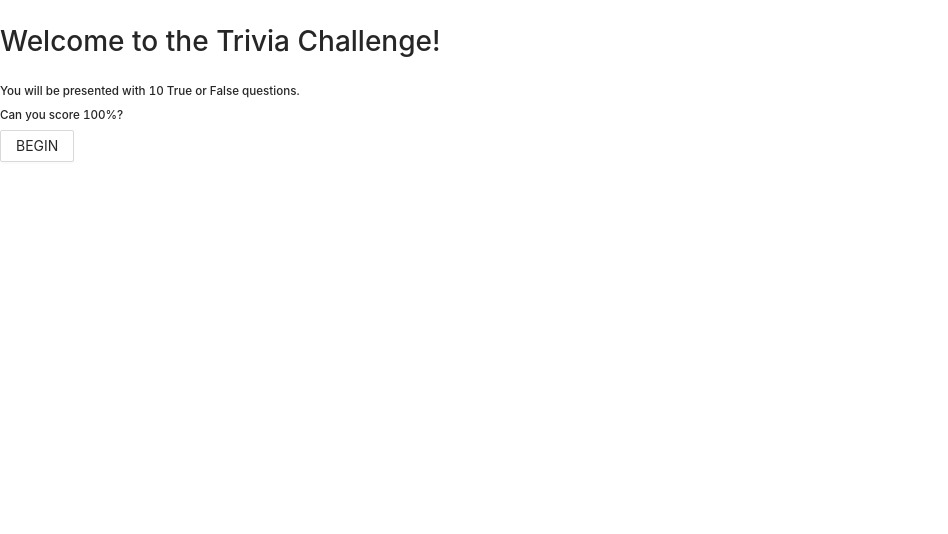
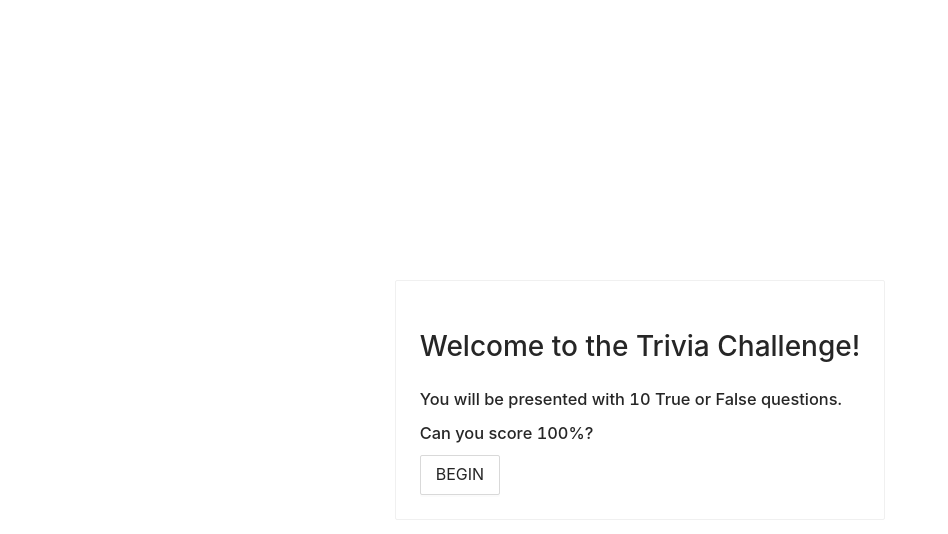
Before and after one commit to pumanitro/G2i---Trivia-Game-Coding-Challenge, a React (Create React App) app: page / in a window 1280 px wide. Shown: the top 534 px of the page, without its empty margins (0-948 px from the left). Built offline with nearby package versions, Linux system fonts and the light colour scheme; no server answers.

Commit message:
Added App wrapper and escaped Questions string.

```diff
--- a/package.json
+++ b/package.json
@@ -4,9 +4,11 @@
   "private": true,
   "dependencies": {
     "@reduxjs/toolkit": "^1.5.0",
+    "@types/he": "^1.1.1",
     "antd": "^4.9.1",
     "axios": "^0.19.0",
     "graphql": "^14.5.8",
+    "he": "^1.2.0",
     "i18next": "^19.0.0",
     "i18next-browser-languagedetector": "^4.0.1",
     "react": "^16.11.0",
--- a/src/App.tsx
+++ b/src/App.tsx
@@ -9,6 +9,7 @@ import { ErrorHandler } from './global/ErrorHandler/ErrorHandler';
 import { AppRouter } from './global/AppRouter/AppRouter';
 import { ReactQueryCacheConfig } from './global/ReactQueryCacheConfig/ReactQueryCacheConfig';
 import { Redux } from 'global/Redux/Redux';
+import { AppWrapper } from 'global/AppWrapper/AppWrapper';
 
 const App: FunctionComponent = () => (
   <Redux>
@@ -18,7 +19,9 @@ const App: FunctionComponent = () => (
           <ReactQueryDevtools initialIsOpen />
           <GlobalStyles />
           <ErrorHandler>
-            <AppRouter />
+            <AppWrapper>
+              <AppRouter />
+            </AppWrapper>
           </ErrorHandler>
         </Router>
       </ReactQueryCacheConfig>
--- /dev/null
+++ b/src/global/AppWrapper/AppWrapper.tsx
@@ -0,0 +1,10 @@
+import styled from 'styled-components';
+
+export const AppWrapper = styled.div`
+  display: flex;
+  align-items: center;
+  flex-direction: column;
+
+  height: 100vh;
+  justify-content: center;
+`;
--- a/src/pages/Home/Home.tsx
+++ b/src/pages/Home/Home.tsx
@@ -1,19 +1,19 @@
 import React, { FunctionComponent } from 'react';
-import { Button } from 'antd';
+import { Button, Card } from 'antd';
 import { withPrefetchedQuestions } from './withPrefetchedQuestions';
 import { Link } from 'react-router-dom';
-import { ROUTING_KEYS } from '../../helpers/routingKeys';
+import { ROUTING_KEYS } from 'helpers/routingKeys';
 
 export const HomeContent: FunctionComponent = () => {
   return (
-    <>
+    <Card>
       <h1>Welcome to the Trivia Challenge!</h1>
-      <h5>You will be presented with 10 True or False questions.</h5>
-      <h5>Can you score 100%?</h5>
+      <h3>You will be presented with 10 True or False questions.</h3>
+      <h3>Can you score 100%?</h3>
       <Link to={ROUTING_KEYS.QUESTION(0)}>
-        <Button> BEGIN </Button>
+        <Button size="large"> BEGIN </Button>
       </Link>
-    </>
+    </Card>
   );
 };
 
--- a/src/pages/Question/Question.tsx
+++ b/src/pages/Question/Question.tsx
@@ -3,6 +3,7 @@ import { QuestionType } from 'helpers/types';
 import { withQuestion } from './withQuestion';
 import { Card } from 'antd';
 import { AnswerButton } from './AnswerButton/AnswerButton';
+import { decode } from 'he';
 
 export type QuestionPropsType = {
   questionIndex: number;
@@ -15,9 +16,9 @@ export const QuestionContent: FC<QuestionPropsType> = ({ questionIndex, question
   console.log(question);
 
   return (
-    <div>
+    <Card>
       <h1>{question.category}</h1>
-      <Card> {question.question} </Card>
+      <Card> {decode(question.question)} </Card>
       <div>
         {questionIndex + 1} of {questionsAmount}
       </div>
@@ -28,7 +29,7 @@ export const QuestionContent: FC<QuestionPropsType> = ({ questionIndex, question
         isAnswerTrue={false}
       />
       <AnswerButton questionIndex={questionIndex} questionsAmount={questionsAmount} question={question} isAnswerTrue />
-    </div>
+    </Card>
   );
 };
 
```
Also changed, not shown: 1 other file (tests, documents, lock files or other folders).
